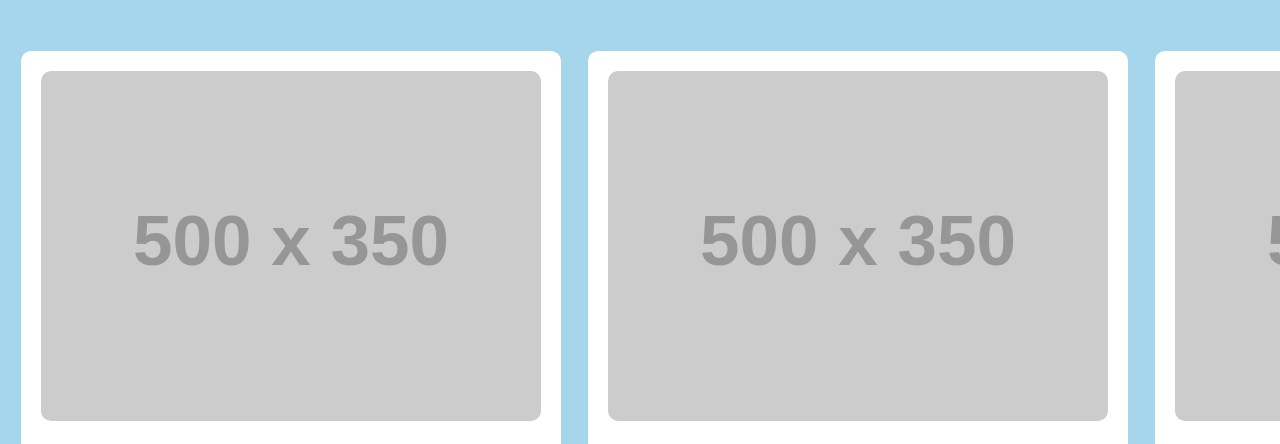
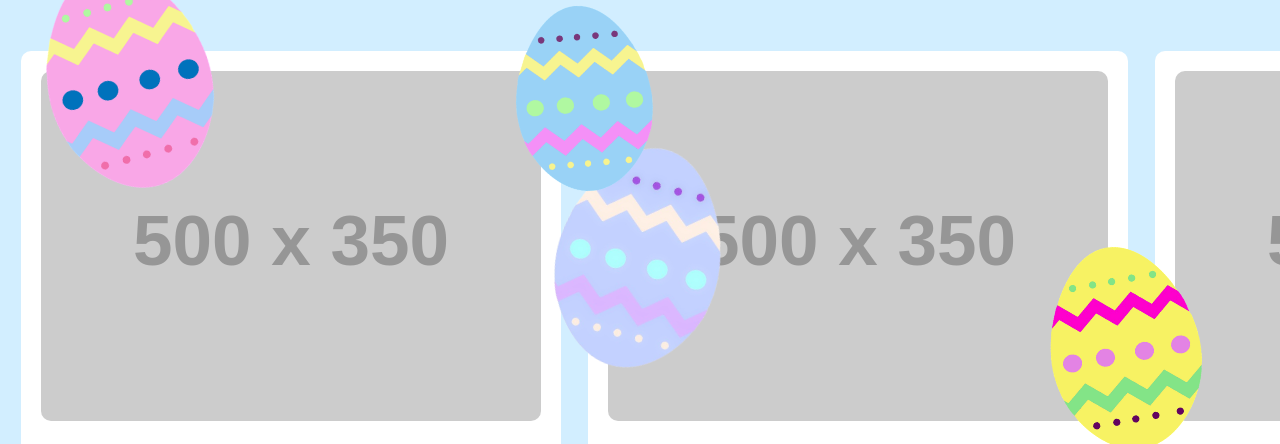
Before and after one commit to LaraBuiting/HoppyGames, a plain HTML site: page pages/menu.html in a window 1280 px wide. Shown: the part 200-644 px from the top of the page. Drawn offline with Linux system fonts and the light colour scheme; placeholder pictures from the web are drawn by us; a web font is replaced by a local one.

Commit message:
home page + meu

```diff
--- a/css/menu.css
+++ b/css/menu.css
@@ -1,16 +1,48 @@
 body {
     font-family: 'Irish Grover', cursive;
-    background: #a6d6ec;
-    color: white;
+    background: #d2eeff;
 }
 
 .h1{
     text-align: center;
     font-size: 100px;
+    color: #a655e2;
 }
 
 .img{
     border-radius: 10px;
+}
+
+#egg1{
+    width: 180px;
+    position: absolute;
+    top: 160px;
+    left: 40px;
+    transform: rotate(-15deg);
+}
+
+#egg2{
+    width: 180px;
+    position: absolute;
+    bottom: 220px;
+    left: 550px;
+    transform: rotate(15deg);
+}
+
+#egg3{
+    width: 150px;
+    position: absolute;
+    top: 200px;
+    right: 620px;
+    transform: rotate(-5deg);
+}
+
+#egg4{
+    width: 150px;
+    position: absolute;
+    bottom: 150px;
+    right: 80px;
+    transform: rotate(-10deg);
 }
 
 #eggText1{
@@ -47,6 +79,7 @@ body {
     border-radius: 10px;
     width: 500px;
     padding: 20px;
+    position: static;
 }
 
 #gamegrid{
--- a/pages/menu.html
+++ b/pages/menu.html
@@ -11,16 +11,20 @@
     <h1 class="h1">Menu</h1>
     <div id="gamegrid">
         <div class="game">
+            <img id="egg1" src="../assets/img%20-%20eggHunt/easterEgg10.png">
             <img class="img" src="https://placehold.co/500x350">
             <h1 id="eggText1">Egg hunt</h1>
             <a class="eggButton" href="../pages/eggHunt.html">Speel nu!</a>
         </div>
         <div class="game">
+            <img id="egg2" src="../assets/img%20-%20eggHunt/easterEgg12.png">
+            <img id="egg3" src="../assets/img%20-%20eggHunt/easterEgg2.png">
             <img class="img" src="https://placehold.co/500x350">
             <h1 id="eggText2">Easter memory</h1>
             <a class="eggButton" href="../pages/memory.html">Speel nu!</a>
         </div>
         <div class="game">
+            <img id="egg4" src="../assets/img%20-%20eggHunt/easterEgg1.png">
             <img class="img" src="https://placehold.co/500x350">
             <h1 id="eggText3">Easter memory</h1>
             <a class="eggButton" href="">Speel nu!</a>
```
